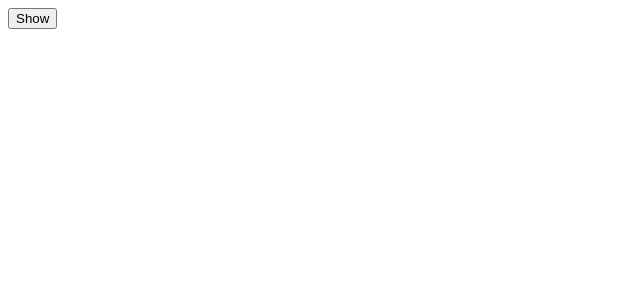
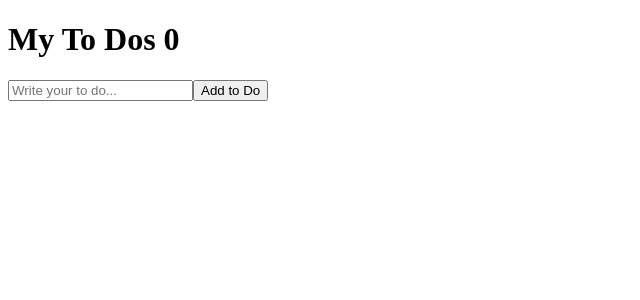
Before and after one commit to drow724/ReactJS, a React (Create React App) app in the folder react-for-beginner/: page / in a window 1280 px wide. Shown: the top 300 px of the page, without its empty margins (0-640 px from the left). Built offline with nearby package versions, Linux system fonts and the light colour scheme.

Commit message:
To Do List part One

```diff
--- a/react-for-beginner/src/App.js
+++ b/react-for-beginner/src/App.js
@@ -1,22 +1,26 @@
 import { useState, useEffect } from "react";
 
-function Hello() {
-  useEffect(() => {
-    console.log("hi");
-    return () => console.log("bye");
-  }, []);
-  return <h1>Hello</h1>;
-}
+function App() {
+  const [toDo, setTodo] = useState("");
+  const [toDos, setToDos] = useState([]);
 
-function App() {
-  const [showing, setShowing] = useState(false);
-  const onClick = () => setShowing((prev) => !prev);
-  return (
-    <div>
-      {showing ? <Hello /> : null}
-        <button onClick={onClick}>{showing ? "Hide" : "Show"}</button>
-    </div>
-  );
+  const onChange = (event) => setTodo(event.target.value);
+  const onSubmit = (event) => {
+    event.preventDefault();
+    if(toDo === "") {
+      return;
+    }
+    setToDos((currentArray) => [toDo, ...currentArray]);
+    setTodo("");
+  }
+  console.log(toDos)
+  return <div>
+    <h1>My To Dos {toDos.length}</h1>
+    <form onSubmit={onSubmit}>
+      <input onChange={onChange} value={toDo} type="text" placeholder="Write your to do..." />
+      <button>Add to Do</button>
+    </form>
+  </div>
 }
 
 export default App;
```
